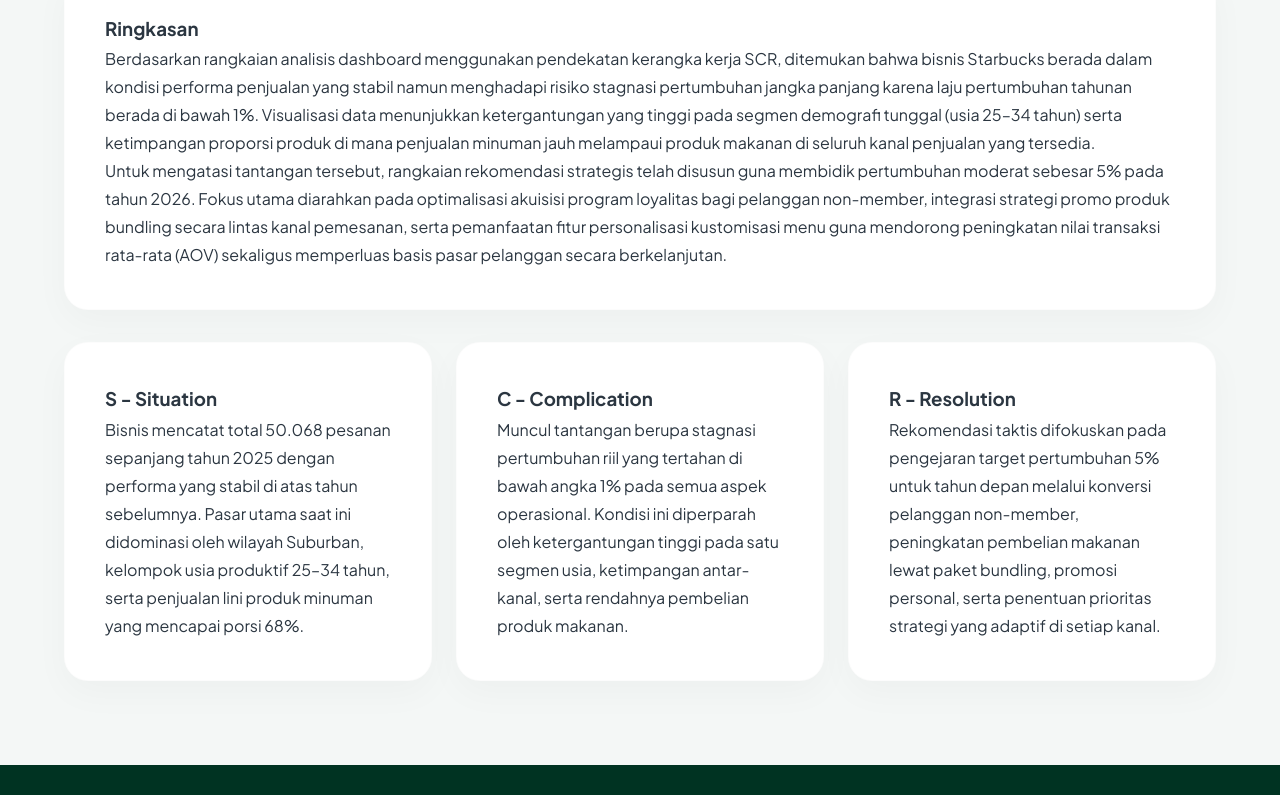
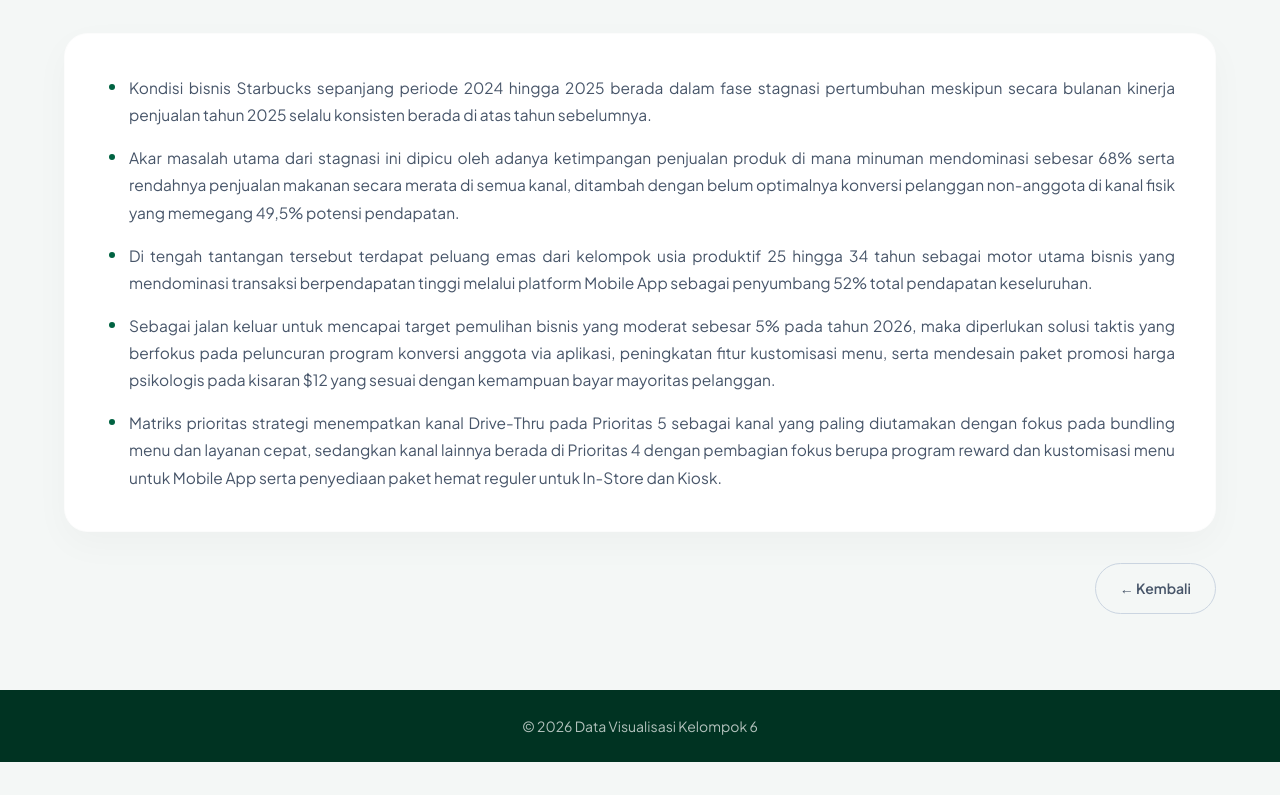
Before and after one commit to fatmasari415/project-starbucks, a plain HTML site: page conclusion.html in a window 1280 px wide. Shown: the part 204-999 px from the top of the page. After the commit the page ends 966 px from the top, so only its background shows below. Drawn offline with Linux system fonts and the light colour scheme.

Commit message:
conclusion.html

```diff
--- a/conclusion.html
+++ b/conclusion.html
@@ -7,7 +7,7 @@
 
     <link href="https://fonts.googleapis.com/css2?family=Plus+Jakarta+Sans:wght@300;400;500;600;700;800&display=swap" rel="stylesheet">
     <style>
-        :root{--primary:#006241;--primary-light:#e8f5ef;--bg:#f4f7f6;--text:#2b3641;--text-light:#475569;--muted:#64748b}
+        :root{--primary:#006241;--primary-light:#e8f5ef;--secondary:#00A862;--bg:#f4f7f6;--text:#2b3641;--text-light:#475569;--muted:#64748b}
         *{margin:0;padding:0;box-sizing:border-box;font-family:'Plus Jakarta Sans',sans-serif}
         body{background:var(--bg);color:var(--text);line-height:1.75}
         header{position:sticky;top:0;z-index:999;background:rgba(255,255,255,0.85);backdrop-filter:blur(16px);-webkit-backdrop-filter:blur(16px);border-bottom:1px solid rgba(0,0,0,0.04)}
@@ -16,11 +16,57 @@
         .nav-links{display:flex;gap:8px;flex-wrap:wrap}
         .nav-links a{text-decoration:none;padding:8px 16px;border-radius:999px;color:var(--text-light);font-weight:600;font-size:14px;transition:all .3s}
         .nav-links a:hover,.nav-links a:focus{background:var(--primary-light);color:var(--primary)}
+
+        /* Highlight Menu Aktif di Header */
+        .nav-links a.active {background:var(--primary);color:white}
+
         .section{max-width:1200px;margin:auto;padding:60px 24px}
+        .section-title{text-align:center;margin-bottom:40px}
+        .section-title h2{font-size:36px;font-weight:800;color:var(--primary)}
+
+        /* --- BASE STYLING & ANIMASI TIMBUL UNTUK CARD --- */
+        .card {
+            transition: transform 0.4s cubic-bezier(0.16, 1, 0.3, 1), box-shadow 0.4s cubic-bezier(0.16, 1, 0.3, 1);
+            will-change: transform, box-shadow;
+        }
+
+        /* Justify Teks dan Struktur List pada Card */
         .card{background:white;padding:40px;border-radius:24px;box-shadow:0 12px 36px rgba(0,0,0,.03);margin-bottom:24px;border:1px solid rgba(0,0,0,.01)}
-        .conclusion-grid{display:grid;grid-template-columns:repeat(auto-fit,minmax(320px,1fr));gap:24px;margin-top:32px}
+        .card:hover {
+            transform: translateY(-4px);
+            box-shadow: 0 20px 40px rgba(0, 0, 0, 0.06);
+        }
+
+        .card ul{text-align:justify; list-style: none; display: grid; gap: 16px;}
+        .card li{
+            font-size: 15.5px;
+            color: var(--text-light);
+            position: relative;
+            padding-left: 24px;
+        }
+
+        /* Bullet point bulat custom menggunakan warna primary */
+        .card li::before {
+            content: "";
+            position: absolute;
+            left: 4px;
+            top: 10px;
+            width: 6px;
+            height: 6px;
+            background-color: var(--primary);
+            border-radius: 50%;
+        }
+
+        /* Styling Tombol Navigasi Sesuai Persis dengan Halaman Lain */
+        .nav-buttons {display:flex;justify-content:flex-end;gap:12px;margin-top:32px;margin-bottom:16px}
+        .btn {text-decoration:none;padding:12px 24px;border-radius:999px;font-weight:600;font-size:14px;transition:all .3s ease;display:inline-flex;align-items:center}
+
+        .btn-prev {background:transparent;color:var(--text-light);border:1px solid #cbd5e1}
+        .btn-prev:hover {background:#f1f5f9;color:var(--text);transform:translateY(-2px);box-shadow:0 5px 15px rgba(0,0,0,0.04)}
+        .btn-prev:active {transform:translateY(0)}
+
         footer{background:#003322;color:rgba(255,255,255,.7);text-align:center;padding:24px;font-size:14px}
-        @media(max-width:768px){.navbar{flex-direction:column;gap:16px;text-align:center}.section{padding:40px 20px}.card{padding:24px}}
+        @media(max-width:768px){.navbar{flex-direction:column;gap:16px;text-align:center}.section{padding:40px 20px}.card{padding:24px}.nav-buttons{justify-content:center;width:100%}}
     </style>
 </head>
 <body>
@@ -32,7 +78,7 @@
             <a href="situation.html">Situation</a>
             <a href="complication.html">Complication</a>
             <a href="resolution.html">Resolution</a>
-            <a href="conclusion.html">Conclusion</a>
+            <a href="conclusion.html" class="active">Conclusion</a>
         </div>
     </nav>
 </header>
@@ -43,24 +89,17 @@
     </div>
 
     <div class="card">
-        <h3>Ringkasan</h3>
-        <p>Berdasarkan rangkaian analisis dashboard menggunakan pendekatan kerangka kerja SCR, ditemukan bahwa bisnis Starbucks berada dalam kondisi performa penjualan yang stabil namun menghadapi risiko stagnasi pertumbuhan jangka panjang karena laju pertumbuhan tahunan berada di bawah 1%. Visualisasi data menunjukkan ketergantungan yang tinggi pada segmen demografi tunggal (usia 25–34 tahun) serta ketimpangan proporsi produk di mana penjualan minuman jauh melampaui produk makanan di seluruh kanal penjualan yang tersedia.</p>
-        <p>Untuk mengatasi tantangan tersebut, rangkaian rekomendasi strategis telah disusun guna membidik pertumbuhan moderat sebesar 5% pada tahun 2026. Fokus utama diarahkan pada optimalisasi akuisisi program loyalitas bagi pelanggan non-member, integrasi strategi promo produk bundling secara lintas kanal pemesanan, serta pemanfaatan fitur personalisasi kustomisasi menu guna mendorong peningkatan nilai transaksi rata-rata (AOV) sekaligus memperluas basis pasar pelanggan secara berkelanjutan.</p>
+        <ul>
+            <li>Kondisi bisnis Starbucks sepanjang periode 2024 hingga 2025 berada dalam fase stagnasi pertumbuhan meskipun secara bulanan kinerja penjualan tahun 2025 selalu konsisten berada di atas tahun sebelumnya.</li>
+            <li>Akar masalah utama dari stagnasi ini dipicu oleh adanya ketimpangan penjualan produk di mana minuman mendominasi sebesar 68% serta rendahnya penjualan makanan secara merata di semua kanal, ditambah dengan belum optimalnya konversi pelanggan non-anggota di kanal fisik yang memegang 49,5% potensi pendapatan.</li>
+            <li>Di tengah tantangan tersebut terdapat peluang emas dari kelompok usia produktif 25 hingga 34 tahun sebagai motor utama bisnis yang mendominasi transaksi berpendapatan tinggi melalui platform Mobile App sebagai penyumbang 52% total pendapatan keseluruhan.</li>
+            <li>Sebagai jalan keluar untuk mencapai target pemulihan bisnis yang moderat sebesar 5% pada tahun 2026, maka diperlukan solusi taktis yang berfokus pada peluncuran program konversi anggota via aplikasi, peningkatan fitur kustomisasi menu, serta mendesain paket promosi harga psikologis pada kisaran $12 yang sesuai dengan kemampuan bayar mayoritas pelanggan.</li>
+            <li>Matriks prioritas strategi menempatkan kanal Drive-Thru pada Prioritas 5 sebagai kanal yang paling diutamakan dengan fokus pada bundling menu dan layanan cepat, sedangkan kanal lainnya berada di Prioritas 4 dengan pembagian fokus berupa program reward dan kustomisasi menu untuk Mobile App serta penyediaan paket hemat reguler untuk In-Store dan Kiosk.</li>
+        </ul>
     </div>
 
-    <div class="conclusion-grid">
-        <div class="card">
-            <h3>S - Situation</h3>
-            <p>Bisnis mencatat total 50.068 pesanan sepanjang tahun 2025 dengan performa yang stabil di atas tahun sebelumnya. Pasar utama saat ini didominasi oleh wilayah Suburban, kelompok usia produktif 25–34 tahun, serta penjualan lini produk minuman yang mencapai porsi 68%.</p>
-        </div>
-        <div class="card">
-            <h3>C - Complication</h3>
-            <p>Muncul tantangan berupa stagnasi pertumbuhan riil yang tertahan di bawah angka 1% pada semua aspek operasional. Kondisi ini diperparah oleh ketergantungan tinggi pada satu segmen usia, ketimpangan antar-kanal, serta rendahnya pembelian produk makanan.</p>
-        </div>
-        <div class="card">
-            <h3>R - Resolution</h3>
-            <p>Rekomendasi taktis difokuskan pada pengejaran target pertumbuhan 5% untuk tahun depan melalui konversi pelanggan non-member, peningkatan pembelian makanan lewat paket bundling, promosi personal, serta penentuan prioritas strategi yang adaptif di setiap kanal.</p>
-        </div>
+    <div class="nav-buttons">
+        <a href="resolution.html" class="btn btn-prev">← Kembali</a>
     </div>
 </section>
 
```
